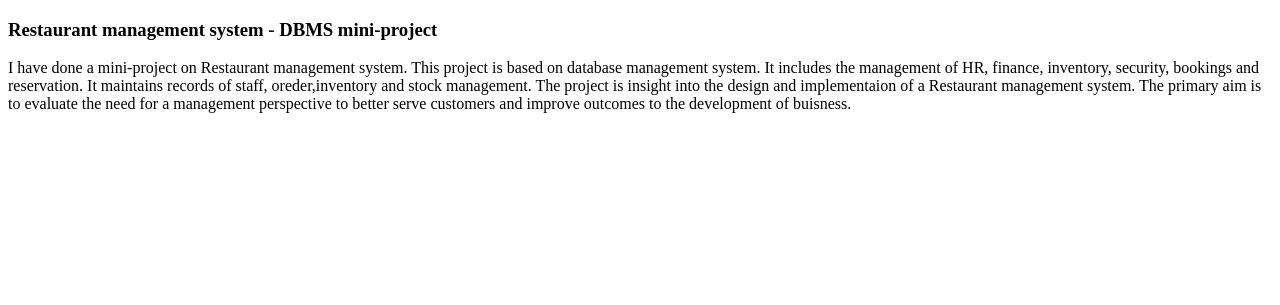
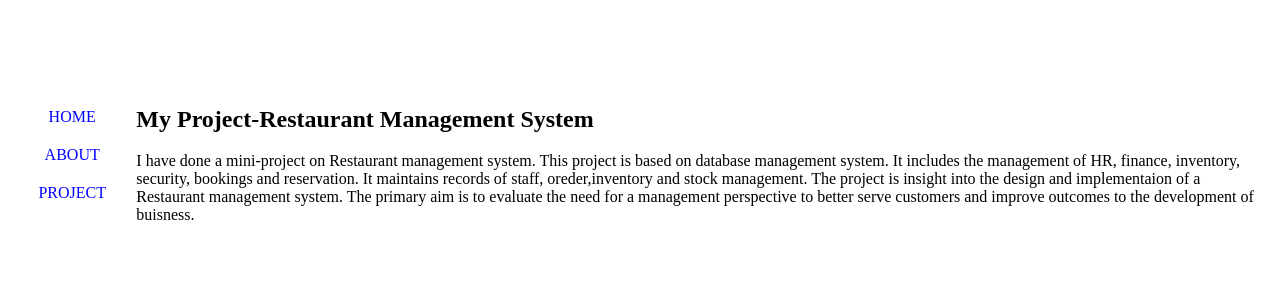
Before and after one commit to dhathri202/d3, a plain HTML site: page project.html in a window 1280 px wide. Drawn offline with Linux system fonts and the light colour scheme.

Commit message:
Update project.html

```diff
--- a/project.html
+++ b/project.html
@@ -4,11 +4,30 @@
     <meta charset="UTF-8">
     <meta http-equiv="X-UA-Compatible" content="IE=edge">
     <meta name="viewport" content="width=device-width, initial-scale=1.0">
-    <title>Document</title>
+    <link rel="stylesheet" href="./style.css" />
+    <title>My Portfolio</title>
 </head>
 <body>
-    <h3>Restaurant management system - DBMS mini-project</h3>
-    <p>    I have done a mini-project on Restaurant management system.
-           This project is based on database management system. It includes the management of HR, finance, inventory, security, bookings and reservation. It maintains records of staff, oreder,inventory and stock management. The project is insight into the design and implementaion of a Restaurant management system. The primary aim is to evaluate the need for a management perspective to better serve customers and improve outcomes to the development of buisness.</p>
+    <div class="container">
+        <section id="sidebar">
+            <a href="./index.html"> HOME </a>
+            <a href="./about.html"> ABOUT </a>
+            <a href="./project.html"> PROJECT </a>
+
+        </section>
+
+        <section id="content_container">
+            <div class="content">
+                <h1>My Project-Restaurant Management System</h1>
+                <div class="inner-content">
+
+                    <div class="text">
+                        I have done a mini-project on Restaurant management system. This project is based on database management system. It includes the management of HR, finance, inventory, security, bookings and reservation. It maintains records of staff, oreder,inventory and stock management. The project is insight into the design and implementaion of a Restaurant management system. The primary aim is to evaluate the need for a management perspective to better serve customers and improve outcomes to the development of buisness.
+                    </div>
+                </div>
+            </div>
+        </section>
+    </div>
+
 </body>
 </html>
```
